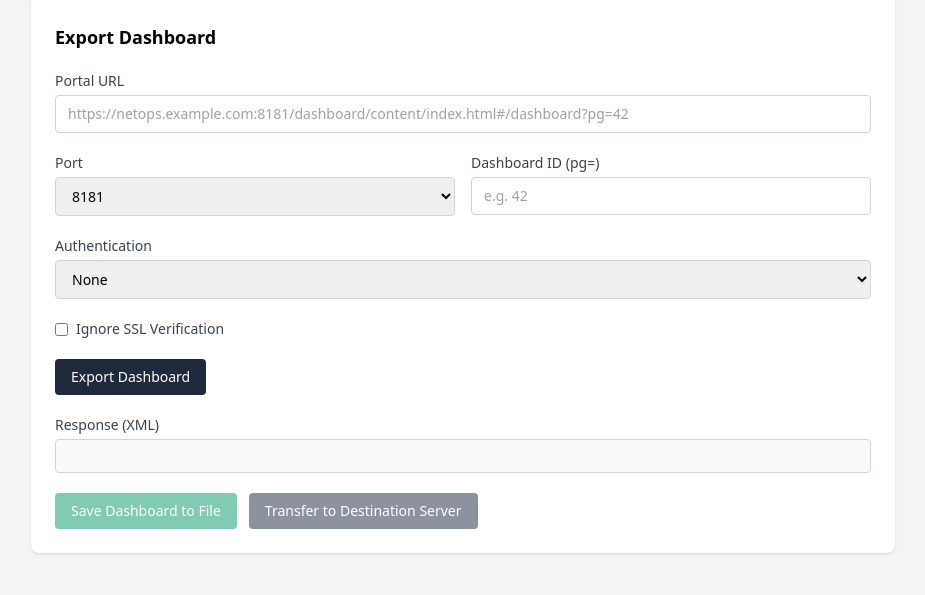
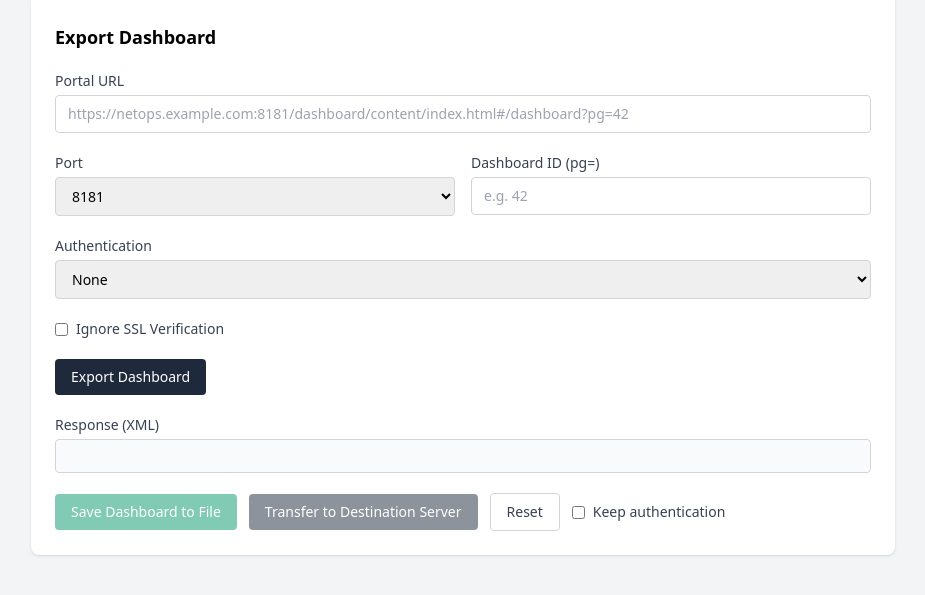
Before and after one commit to chrisryanbrcm/portal-dash-mgr, a Flask app: page / in a window 1280 px wide. Shown: the part 128-723 px from the top of the page, without its empty margins (177-1102 px from the left). Run offline with Flask 3, Linux system fonts and the light colour scheme; some libraries are stand-ins or nearby versions.

Commit message:
feat: add Reset button with optional keep-authentication to both tabs
Reset clears each tab's fields back to initial state (URL, port,
auth, SSL, uploaded/exported XML, status). A "Keep authentication"
checkbox next to it preserves the auth type and credentials/token
across a reset, for repeated attempts against the same server.

Co-Authored-By: Claude Sonnet 5 <noreply@anthropic.com>

```diff
--- a/templates/index.html
+++ b/templates/index.html
@@ -103,6 +103,14 @@
           class="bg-slate-800 text-white text-sm font-medium px-4 py-2 rounded hover:bg-slate-700 disabled:opacity-50 disabled:cursor-not-allowed">
           Transfer to Destination Server
         </button>
+        <button onclick="resetExportForm()"
+          class="text-sm font-medium px-4 py-2 rounded border border-gray-300 text-gray-700 hover:bg-gray-50">
+          Reset
+        </button>
+        <label class="flex items-center gap-2 text-sm text-gray-700">
+          <input id="export-keep-auth" type="checkbox" class="rounded border-gray-300">
+          Keep authentication
+        </label>
       </div>
     </section>
 
@@ -189,6 +197,14 @@
           class="bg-slate-800 text-white text-sm font-medium px-4 py-2 rounded hover:bg-slate-700">
           Import Dashboard
         </button>
+        <button onclick="resetImportForm()"
+          class="text-sm font-medium px-4 py-2 rounded border border-gray-300 text-gray-700 hover:bg-gray-50">
+          Reset
+        </button>
+        <label class="flex items-center gap-2 text-sm text-gray-700">
+          <input id="import-keep-auth" type="checkbox" class="rounded border-gray-300">
+          Keep authentication
+        </label>
         <span id="import-status" class="text-sm font-medium"></span>
       </div>
 
@@ -581,6 +597,59 @@
       link.click();
       URL.revokeObjectURL(link.href);
     }
+
+    function resetExportForm() {
+      document.getElementById('export-url').value = '';
+      document.getElementById('export-port-select').value = '8181';
+      document.getElementById('export-port-custom').value = '';
+      document.getElementById('export-port-custom').classList.add('hidden');
+      document.getElementById('export-page-id').value = '';
+
+      if (!document.getElementById('export-keep-auth').checked) {
+        document.getElementById('export-auth-type').value = 'none';
+        document.getElementById('export-username').value = '';
+        document.getElementById('export-password').value = '';
+        document.getElementById('export-token').value = '';
+        document.getElementById('export-auth-basic').classList.add('hidden');
+        document.getElementById('export-auth-token').classList.add('hidden');
+      }
+
+      document.getElementById('export-ignore-ssl').checked = false;
+      document.getElementById('export-status').textContent = '';
+      document.getElementById('export-status').className = 'text-sm font-medium';
+      document.getElementById('export-xml').textContent = '';
+      document.getElementById('export-save-btn').disabled = true;
+      document.getElementById('export-transfer-btn').disabled = true;
+    }
+
+    function resetImportForm() {
+      document.getElementById('import-url').value = '';
+      document.getElementById('import-port-select').value = '8181';
+      document.getElementById('import-port-custom').value = '';
+      document.getElementById('import-port-custom').classList.add('hidden');
+
+      if (!document.getElementById('import-keep-auth').checked) {
+        document.getElementById('import-auth-type').value = 'none';
+        document.getElementById('import-username').value = '';
+        document.getElementById('import-password').value = '';
+        document.getElementById('import-token').value = '';
+        document.getElementById('import-auth-basic').classList.add('hidden');
+        document.getElementById('import-auth-token').classList.add('hidden');
+      }
+
+      document.getElementById('import-ignore-ssl').checked = false;
+      document.getElementById('import-file').value = '';
+      document.getElementById('import-menu-input').value = '';
+      document.getElementById('import-menu-item-input').value = '';
+      document.getElementById('import-dashboard-title-input').value = '';
+      document.getElementById('import-xml-preview').innerHTML = '';
+      importXmlBase = '';
+      importXmlPayload = '';
+      document.getElementById('import-status').textContent = '';
+      document.getElementById('import-status').className = 'text-sm font-medium';
+      document.getElementById('import-response-body').textContent = '';
+      document.getElementById('import-response-body').classList.add('hidden');
+    }
   </script>
 
 </body>
```
